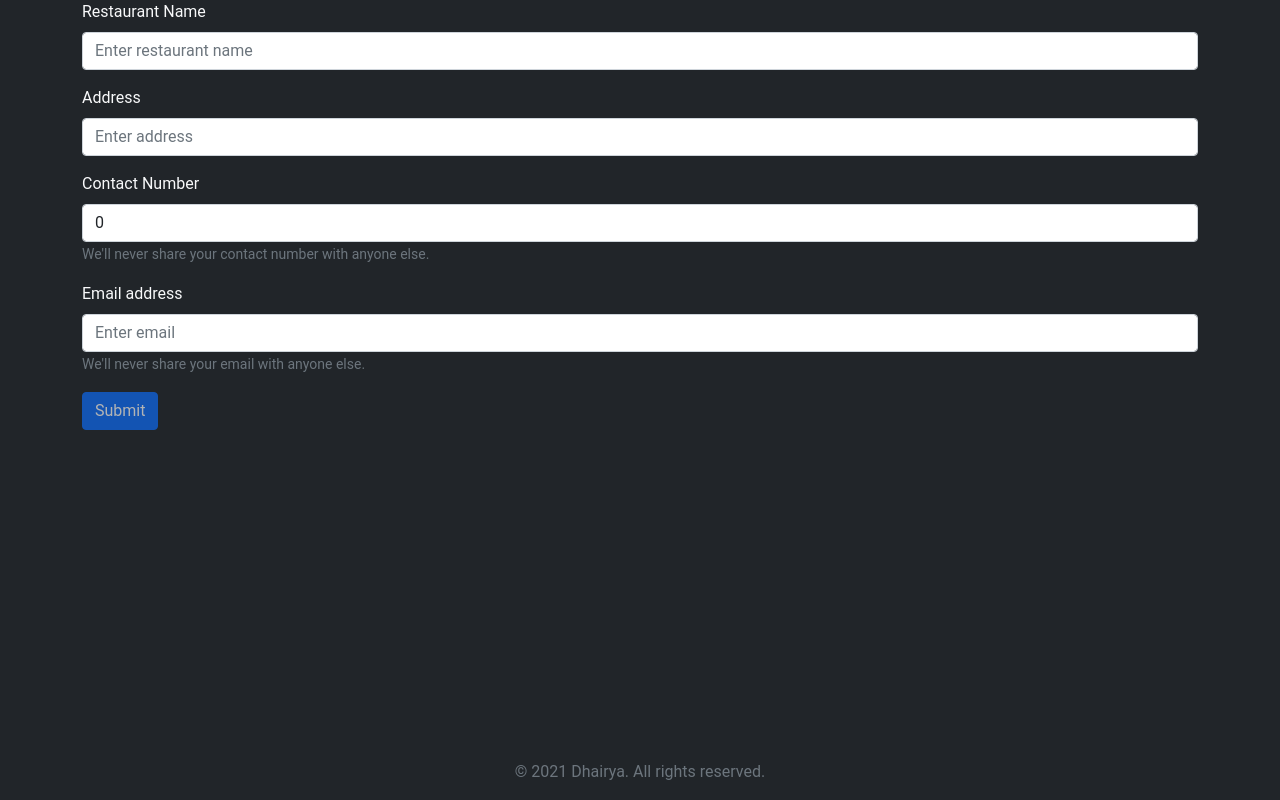
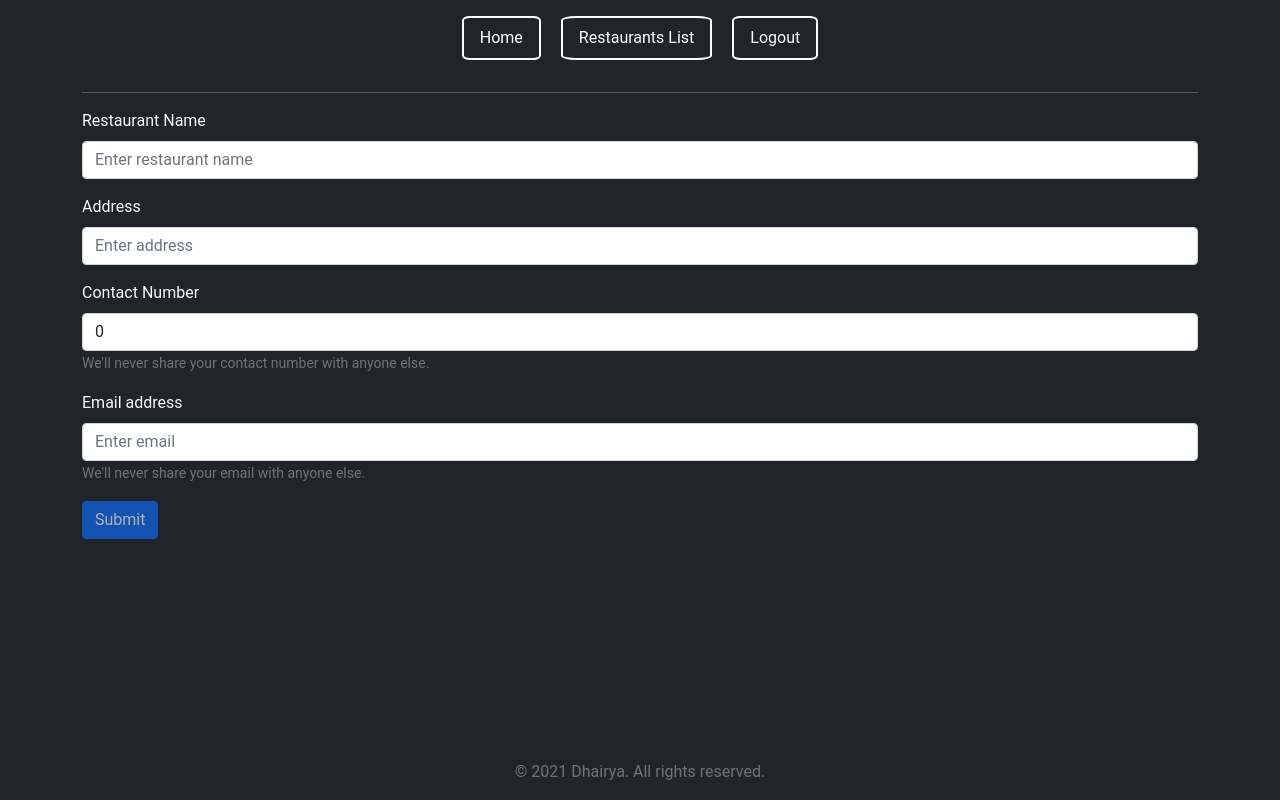
Before and after one commit to Dhairya22/Restaurant-App, an Angular app: page /add-restaurant in a window 1280 px wide. Built offline with nearby package versions, Linux system fonts and the light colour scheme; no server answers.

Commit message:
- Made Changes in Headers.

```diff
--- a/angular.json
+++ b/angular.json
@@ -1,5 +1,8 @@
 {
   "$schema": "./node_modules/@angular/cli/lib/config/schema.json",
+  "cli": {
+    "analytics": "e0e22700-8456-4c94-9a42-f3b9fd646e2a"
+  },
   "version": 1,
   "newProjectRoot": "projects",
   "projects": {
--- a/src/app/components/add-restaurant/add-restaurant.component.html
+++ b/src/app/components/add-restaurant/add-restaurant.component.html
@@ -1,3 +1,5 @@
+<app-header></app-header>
+
 <div class="container">
 
   <!-- <div class="alert alert-success alert-dismissible fade show" role="alert" *ngIf="showAlert">
--- a/src/app/components/header/header.component.html
+++ b/src/app/components/header/header.component.html
@@ -4,7 +4,7 @@
           <li class="nav-item" style="margin-right: 15px;"><a class="nav-link anchor-1" aria-current="page" routerLink='/home'>Home</a></li>
           <!-- <li class="nav-item"><a class="nav-link" [routerLink]="['add-restaurant', 'add-restaurant/:id']" >Add Restaurant</a></li> -->
           <!-- <li class="nav-item"><a class="nav-link" routerLink='update-restaurant'>Update Restaurant</a></li> -->
-          <li class="nav-item" style="margin-right: 5px; margin-left: 5px;"><a class="nav-link anchor-2" routerLink='list-restaurant'>Restaurants List</a></li>
+          <li class="nav-item" style="margin-right: 5px; margin-left: 5px;"><a class="nav-link anchor-2" routerLink='/list-restaurant'>Restaurants List</a></li>
           <li class="nav-item" style="margin-left: 15px; cursor: pointer;"><a class="nav-link anchor-3"  (click)="logoutPage()">Logout</a></li>
           <!-- <li class="nav-item"><a class="nav-link" routerLink='register'>Register</a></li> -->
       </ul>
```
